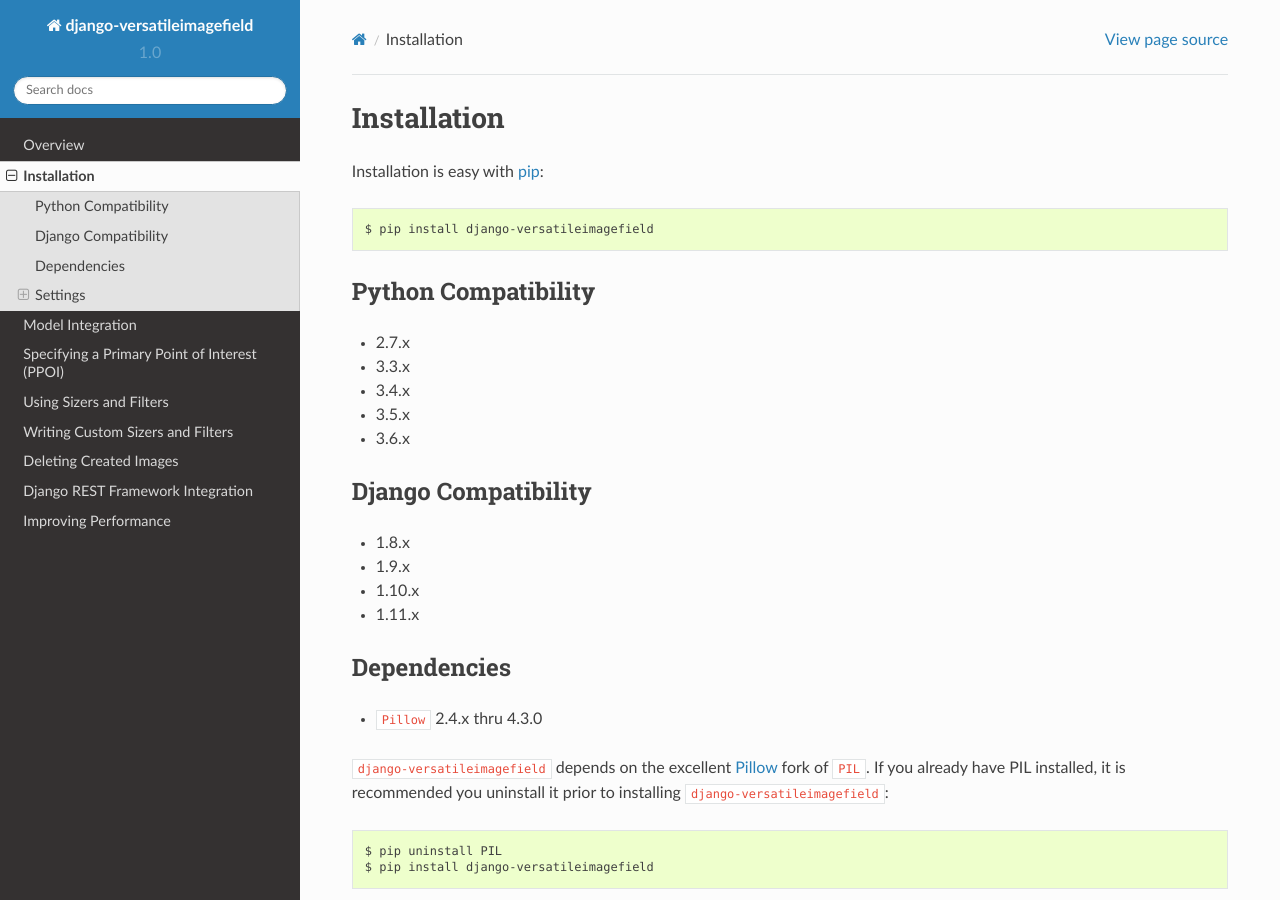
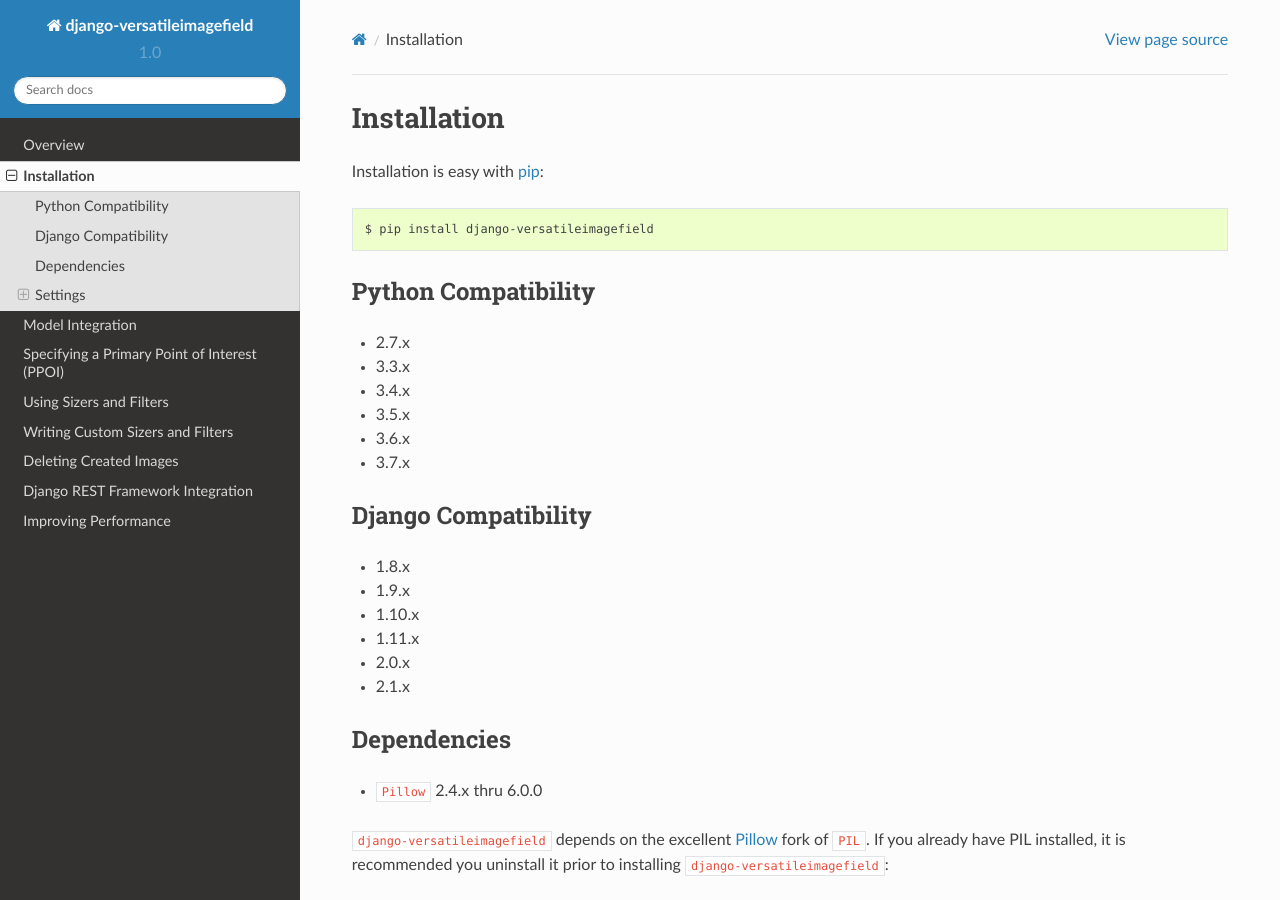
Before and after one commit to respondcreate/django-versatileimagefield, a Sphinx documentation site: the page built from docs/installation.rst, in a window 1280 px wide and 900 px high. Built offline with Sphinx 7.4.7 and the Read the Docs theme 2.0.0, drawn with Linux system fonts in a browser that asks for light colours.

Commit message:
Added Travis coverage & docs for Django 2.1.x compatibility

```diff
--- a/README.rst
+++ b/README.rst
@@ -40,6 +40,7 @@
   - 1.10.x
   - 1.11.x
   - 2.0.x
+  - 2.1.x
 
 **NOTE**: Python 3.7 does not have support for Django 1.x.
 
--- a/docs/installation.rst
+++ b/docs/installation.rst
@@ -15,6 +15,7 @@
 -  3.4.x
 -  3.5.x
 -  3.6.x
+-  3.7.x
 
 Django Compatibility
 --------------------
@@ -23,11 +24,13 @@
 -  1.9.x
 -  1.10.x
 -  1.11.x
+-  2.0.x
+-  2.1.x
 
 Dependencies
 ------------
 
--  ``Pillow`` 2.4.x thru 4.3.0
+-  ``Pillow`` 2.4.x thru 6.0.0
 
 ``django-versatileimagefield`` depends on the excellent
 `Pillow <https://pillow.readthedocs.io>`__ fork of ``PIL``. If you
--- a/setup.py
+++ b/setup.py
@@ -40,6 +40,7 @@
         'Programming Language :: Python :: 3.4',
         'Programming Language :: Python :: 3.5',
         'Programming Language :: Python :: 3.6',
+        'Programming Language :: Python :: 3.7',
         'Topic :: Multimedia :: Graphics :: Presentation',
     ]
 )
```
Also changed, not shown: .travis.yml.
